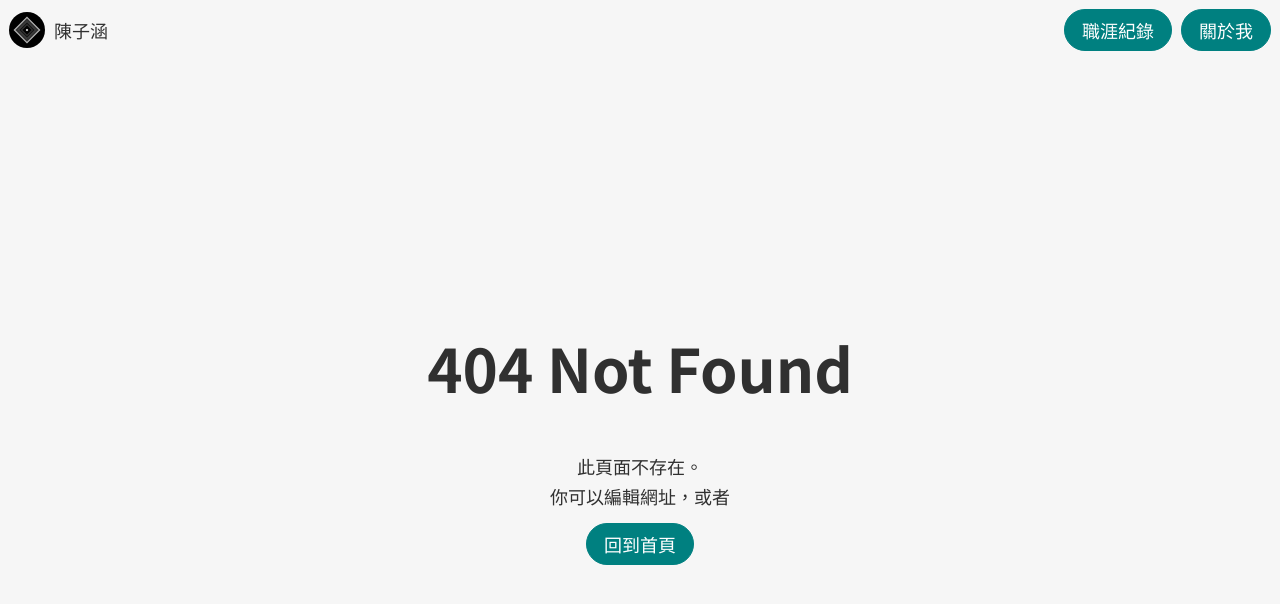
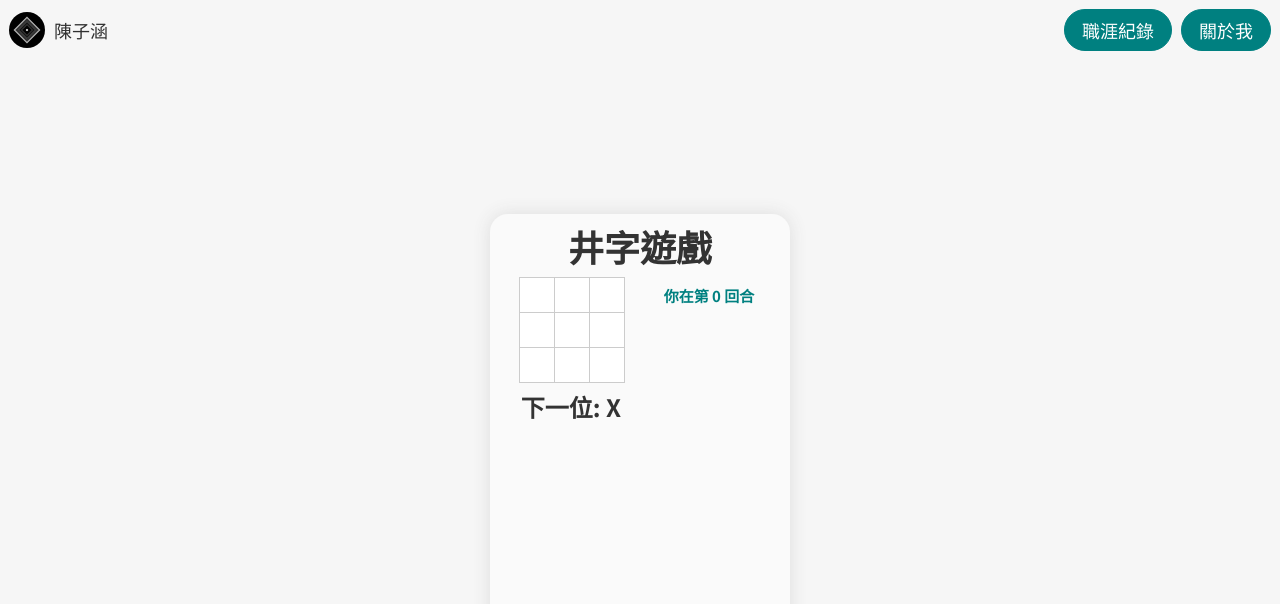
Before and after one commit to TzuHanChen/personal-website-old, a Next.js app: page /lab/tic-tac-toe in a window 1280 px wide. Before the commit this address had no page. Shown: the top 604 px of the page. Built offline with nearby package versions, Linux system fonts and the light colour scheme.

Commit message:
Added tic tac toe

```diff
--- /dev/null
+++ b/src/pages/lab/tic-tac-toe.module.scss
@@ -0,0 +1,97 @@
+$teal: #008080;
+
+.app {
+  width: 300px;
+  min-height: 432px;
+  padding: 0 12px;
+  border-radius: 18px;
+  box-shadow: 0px 0px 18px #DDDDDD;
+  background-color: #FAFAFA;
+  color: #333;
+}
+.game {
+  display: flex;
+  justify-content: space-between;
+}
+
+.title {
+  margin: 6px 0;
+  font-size: 36px;
+  font-weight: 700;
+  text-align: center;
+}
+.subtitle {
+  margin-top: 6px;
+  font-size: 24px;
+  font-weight: 700;
+  text-align: center;
+}
+
+.width-50 {
+  width: 50%;
+}
+
+.board {
+  width: 105px;
+  margin: 0 auto;
+}
+.board-row {
+  margin-bottom: -1px;
+  height: 36px;
+  display: flex;
+  align-items: top;
+}
+.square {
+  margin-right: -1px;
+  margin-top: -1px;
+  width: 36px;
+  height: 36px;
+  padding: 0;
+  border: 1px solid #ccc;
+  background-color: #fff;
+  color: $teal;
+  font-size: 24px;
+  font-weight: 700;
+  line-height: 36px;
+  text-align: center;
+}
+.square:hover, .square:active {
+  cursor: pointer;
+}
+
+.li {
+  height: 36px;
+  list-style-type: none;
+  text-align: center;
+}
+.move {
+  height: 30px;
+  padding: 6px 12px;
+  border-radius: 18px;
+  border: none;
+  background-color: #eee;
+  font-size: 15px;
+  font-weight: 400;
+}
+.move:hover, .move:active {
+  cursor: pointer;
+  animation-name: swapColor;
+	animation-duration: 0.6s;
+	animation-fill-mode: forwards;
+}
+@keyframes swapColor {
+  from {
+    background-color: #eee;
+    color: #333;
+  }
+  to {
+    background-color: $teal;
+    color: #fff;
+  }
+}
+.current {
+  font-size: 15px;
+  font-weight: 700;
+  line-height: 35px;
+  color: $teal;
+}
--- /dev/null
+++ b/src/pages/lab/tic-tac-toe.tsx
@@ -0,0 +1,151 @@
+import { useState } from 'react';
+import FullSection from '@/layouts/full-section'
+import styles from './tic-tac-toe.module.scss';
+
+function calculateWinner(squares: any) {
+	const lines = [
+		[0, 1, 2], [3, 4, 5], [6, 7, 8],
+		[0, 3, 6], [1, 4, 7], [2, 5, 8],
+		[0, 4, 8], [2, 4, 6]
+	];
+	for (let i = 0; i < lines.length; i++) {
+		const [a, b, c] = lines[i];
+		if (squares[a] && squares[a] === squares[b] && squares[a] === squares[c]) {
+			return squares[a];
+		}
+	}
+	return null;
+}
+
+function calculateDraw(currentMove: number) {
+	if (currentMove === 9) {
+		return true;
+	}
+	return false;
+}
+
+function Square({ value, onSquareClick }:
+	{ value: any, onSquareClick: any }) {
+	return (
+		<button className={styles.square} onClick={onSquareClick}>
+			{value}
+		</button>
+	);
+}
+
+function Board({ xIsNext, squares, onPlay }:
+	{ xIsNext: any, squares: any, onPlay: any }) {
+	function handleClick(i: number) {
+		if (calculateWinner(squares) || squares[i]) {
+			return;
+		}
+		const nextSquares = squares.slice();
+		if (xIsNext) {
+			nextSquares[i] = 'X';
+		} else {
+			nextSquares[i] = 'O';
+		}
+		onPlay(nextSquares);
+	}
+
+	let threeSquare = [], threeRow = [];
+	for (let i = 0; i < 3; i++) {
+		threeSquare = [];
+		for (let j = 0; j < 3; j++) {
+			threeSquare.push(
+				<Square value={squares[i * 3 + j]}
+					onSquareClick={() => handleClick(i * 3 + j)}
+					key={j} />
+			);
+		}
+		threeRow.push(
+			<div className={styles['board-row']} key={i}>
+				{threeSquare}
+			</div>
+		);
+	}
+	return <div className={styles.board}>{threeRow}</div>;
+}
+
+function Status({ xIsNext, squares, currentMove }:
+	{ xIsNext: boolean, squares: any, currentMove: number }) {
+	const winner = calculateWinner(squares);
+	let status;
+	if (winner) {
+		status = '獲勝者: ' + winner;
+	} else if (calculateDraw(currentMove)) {
+		status = '平手';
+	} else {
+		status = '下一位: ' + (xIsNext ? 'X' : 'O');
+	}
+
+	return <h2 className={styles.subtitle}>{status}</h2>;
+}
+
+function History({ history, currentMove, setCurrentMove }:
+	{ history: any[][], currentMove: number, setCurrentMove: any }) {
+	function jumpTo(nextMove: number) {
+		setCurrentMove(nextMove);
+	}
+
+	const moves = history.map((squares, move) => {
+		let description;
+		if (move === currentMove) {
+			description =
+				<span className={styles.current}>
+					你在第 {move} 回合
+				</span>;
+		} else if (move === 0) {
+			description =
+				<button className={styles.move} onClick={() => jumpTo(move)}>
+					前往遊戲的起點
+				</button>;
+		} else {
+			description =
+				<button className={styles.move} onClick={() => jumpTo(move)}>
+					前往第 {move} 回合
+				</button>;
+		}
+		return (
+			<li className={styles.li} key={move}>{description}</li>
+		);
+	});
+
+	return <ol>{moves}</ol>;
+}
+
+export default function Game() {
+	const [history, setHistory] = useState([Array(9).fill(null)]);
+	const [currentMove, setCurrentMove] = useState(0);
+	const xIsNext = currentMove % 2 === 0;
+	const currentSquares = history[currentMove];
+
+	function handlePlay(nextSquares: any) {
+		const nextHistory = [...history.slice(0, currentMove + 1), nextSquares];
+		setHistory(nextHistory);
+		setCurrentMove(nextHistory.length - 1);
+	}
+
+	return (
+		<main>
+			<FullSection>
+				<div className={styles.app}>
+					<h1 className={styles.title}>井字遊戲</h1>
+					<div className={styles.game}>
+						<div className={styles['width-50']}>
+							<Board xIsNext={xIsNext}
+								squares={currentSquares}
+								onPlay={handlePlay} />
+							<Status xIsNext={xIsNext}
+								squares={currentSquares}
+								currentMove={currentMove} />
+						</div>
+						<div className={styles['width-50']}>
+							<History history={history} currentMove={currentMove} setCurrentMove={setCurrentMove} />
+						</div>
+					</div>
+				</div>
+			</FullSection>
+		</main>
+	);
+}
```
